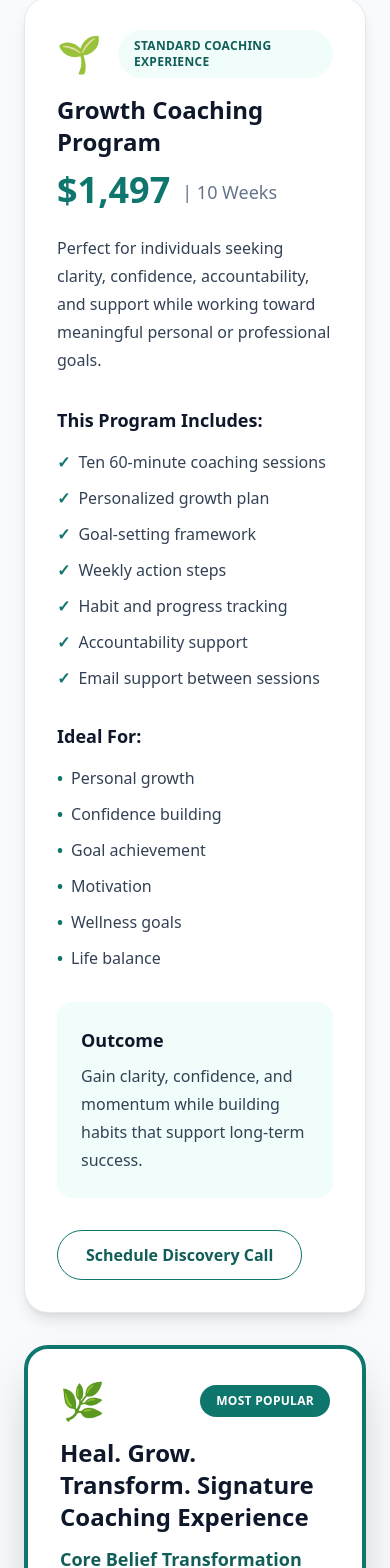
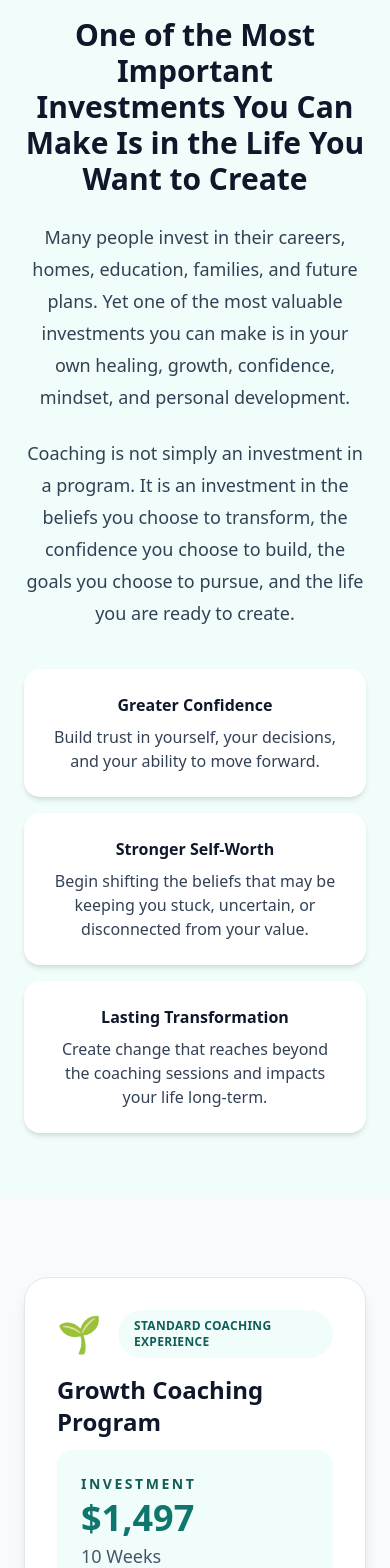
Before and after one commit to Kaelynn-Kinnison/life-coaching-with-kaelynn2, a Next.js app: page /pricing in a window 390 px wide. Shown: the part 1746-3314 px from the top of the page. Built offline with nearby package versions, Linux system fonts and the light colour scheme; a web font is replaced by a local one.

Commit message:
Update page.js

```diff
--- a/app/pricing/page.js
+++ b/app/pricing/page.js
@@ -12,6 +12,7 @@ const programs = [
   {
     badge: "Standard Coaching Experience",
     title: "Growth Coaching Program",
+    investmentLabel: "Investment",
     price: "$1,497",
     length: "10 Weeks",
     icon: "🌱",
@@ -41,6 +42,7 @@ const programs = [
   {
     badge: "Most Popular",
     title: "Heal. Grow. Transform. Signature Coaching Experience",
+    investmentLabel: "Investment",
     price: "$2,497",
     length: "12 Weeks",
     icon: "🌿",
@@ -76,6 +78,7 @@ const programs = [
   {
     badge: "VIP Coaching Experience",
     title: "Premium Transformation Experience",
+    investmentLabel: "Investment",
     price: "$4,997",
     length: "16 Weeks",
     icon: "🦋",
@@ -109,6 +112,7 @@ const programs = [
   {
     badge: "Ongoing Coaching Support",
     title: "Accountability & Growth Membership",
+    investmentLabel: "Monthly Investment",
     price: "$297",
     length: "Monthly",
     icon: "🌟",
@@ -188,6 +192,65 @@ export default function PricingPage() {
         </div>
       </section>
 
+      <section className="bg-teal-50 px-6 py-16">
+        <div className="mx-auto max-w-5xl text-center">
+          <p className="mb-4 text-sm font-semibold uppercase tracking-[0.25em] text-teal-700">
+            Why Investment Matters
+          </p>
+
+          <h2 className="mb-6 text-3xl font-bold text-slate-900 md:text-4xl">
+            One of the Most Important Investments You Can Make Is in the Life
+            You Want to Create
+          </h2>
+
+          <p className="mx-auto max-w-4xl text-lg leading-8 text-slate-700">
+            Many people invest in their careers, homes, education, families, and
+            future plans. Yet one of the most valuable investments you can make
+            is in your own healing, growth, confidence, mindset, and personal
+            development.
+          </p>
+
+          <p className="mx-auto mt-6 max-w-4xl text-lg leading-8 text-slate-700">
+            Coaching is not simply an investment in a program. It is an
+            investment in the beliefs you choose to transform, the confidence
+            you choose to build, the goals you choose to pursue, and the life
+            you are ready to create.
+          </p>
+
+          <div className="mx-auto mt-10 grid max-w-5xl gap-4 md:grid-cols-3">
+            <div className="rounded-2xl bg-white p-6 shadow-md">
+              <h3 className="mb-2 font-bold text-slate-900">
+                Greater Confidence
+              </h3>
+              <p className="text-slate-700">
+                Build trust in yourself, your decisions, and your ability to move
+                forward.
+              </p>
+            </div>
+
+            <div className="rounded-2xl bg-white p-6 shadow-md">
+              <h3 className="mb-2 font-bold text-slate-900">
+                Stronger Self-Worth
+              </h3>
+              <p className="text-slate-700">
+                Begin shifting the beliefs that may be keeping you stuck,
+                uncertain, or disconnected from your value.
+              </p>
+            </div>
+
+            <div className="rounded-2xl bg-white p-6 shadow-md">
+              <h3 className="mb-2 font-bold text-slate-900">
+                Lasting Transformation
+              </h3>
+              <p className="text-slate-700">
+                Create change that reaches beyond the coaching sessions and
+                impacts your life long-term.
+              </p>
+            </div>
+          </div>
+        </div>
+      </section>
+
       <section className="bg-slate-50 px-6 py-20">
         <div className="mx-auto grid max-w-7xl gap-8 lg:grid-cols-2">
           {programs.map((program) => (
@@ -223,12 +286,17 @@ export default function PricingPage() {
                 </p>
               )}
 
-              <div className="mb-6 flex flex-wrap items-end gap-3">
+              <div className="mb-8 rounded-2xl bg-teal-50 p-6">
+                <p className="mb-1 text-sm font-bold uppercase tracking-[0.18em] text-teal-800">
+                  {program.investmentLabel}
+                </p>
+
                 <p className="text-4xl font-bold text-teal-700">
                   {program.price}
                 </p>
-                <p className="pb-1 text-lg font-medium text-slate-500">
-                  | {program.length}
+
+                <p className="mt-1 text-lg font-medium text-slate-600">
+                  {program.length}
                 </p>
               </div>
 
@@ -268,7 +336,7 @@ export default function PricingPage() {
                 </div>
               </div>
 
-              <div className="mt-8 rounded-2xl bg-teal-50 p-6">
+              <div className="mt-8 rounded-2xl bg-slate-50 p-6">
                 <h4 className="mb-2 text-lg font-bold text-slate-900">
                   Outcome
                 </h4>
@@ -290,6 +358,28 @@ export default function PricingPage() {
               </div>
             </article>
           ))}
+        </div>
+      </section>
+
+      <section className="px-6 py-20">
+        <div className="mx-auto max-w-4xl rounded-3xl bg-white p-10 shadow-xl ring-1 ring-slate-200">
+          <h2 className="mb-6 text-center text-3xl font-bold text-slate-900 md:text-4xl">
+            Why Coaching Is Framed as an Investment
+          </h2>
+
+          <p className="text-lg leading-8 text-slate-700">
+            Coaching is referred to as an investment because the benefits of
+            personal growth often extend far beyond the coaching experience
+            itself. When you invest in your mindset, confidence, self-worth,
+            goals, relationships, and personal development, the impact can reach
+            every area of your life.
+          </p>
+
+          <p className="mt-6 text-lg leading-8 text-slate-700">
+            The work you do today has the potential to influence how you make
+            decisions, how you show up for yourself, how you pursue your goals,
+            and how you create the future you want.
+          </p>
         </div>
       </section>
 
```
